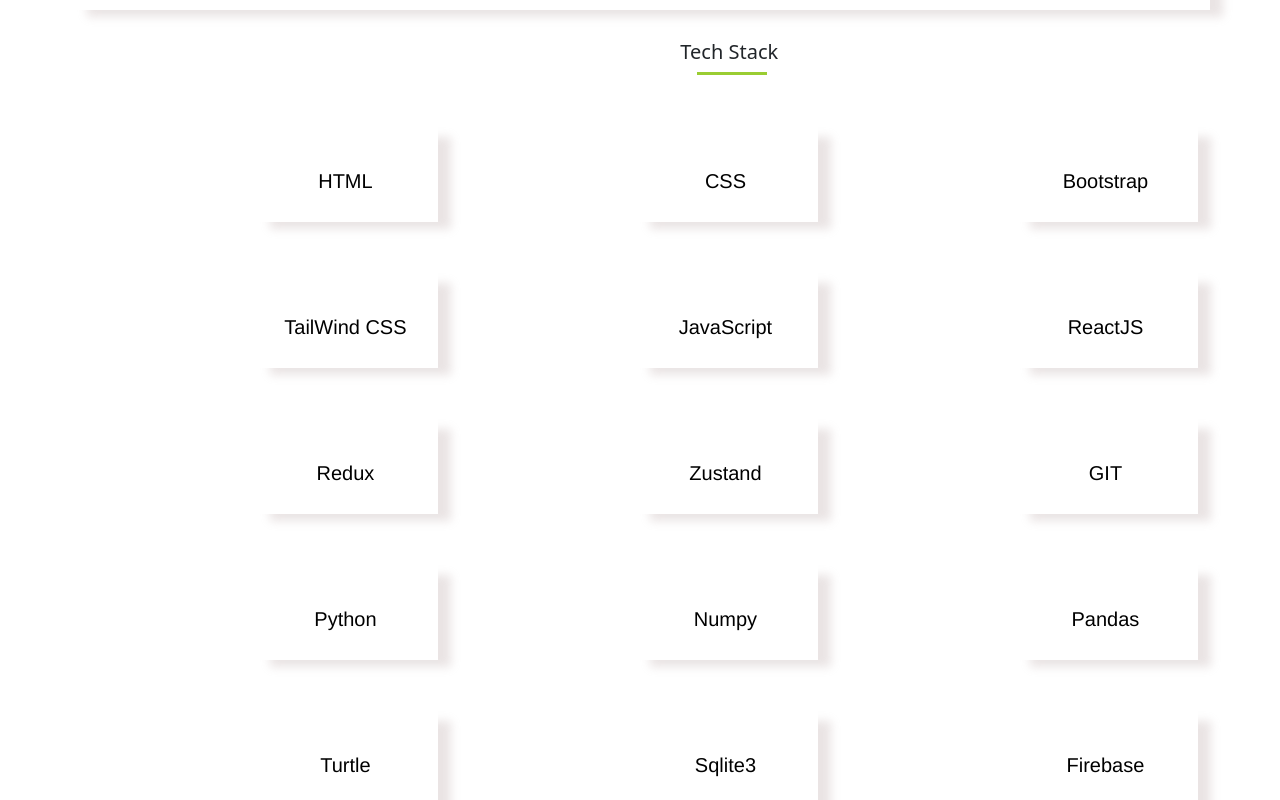
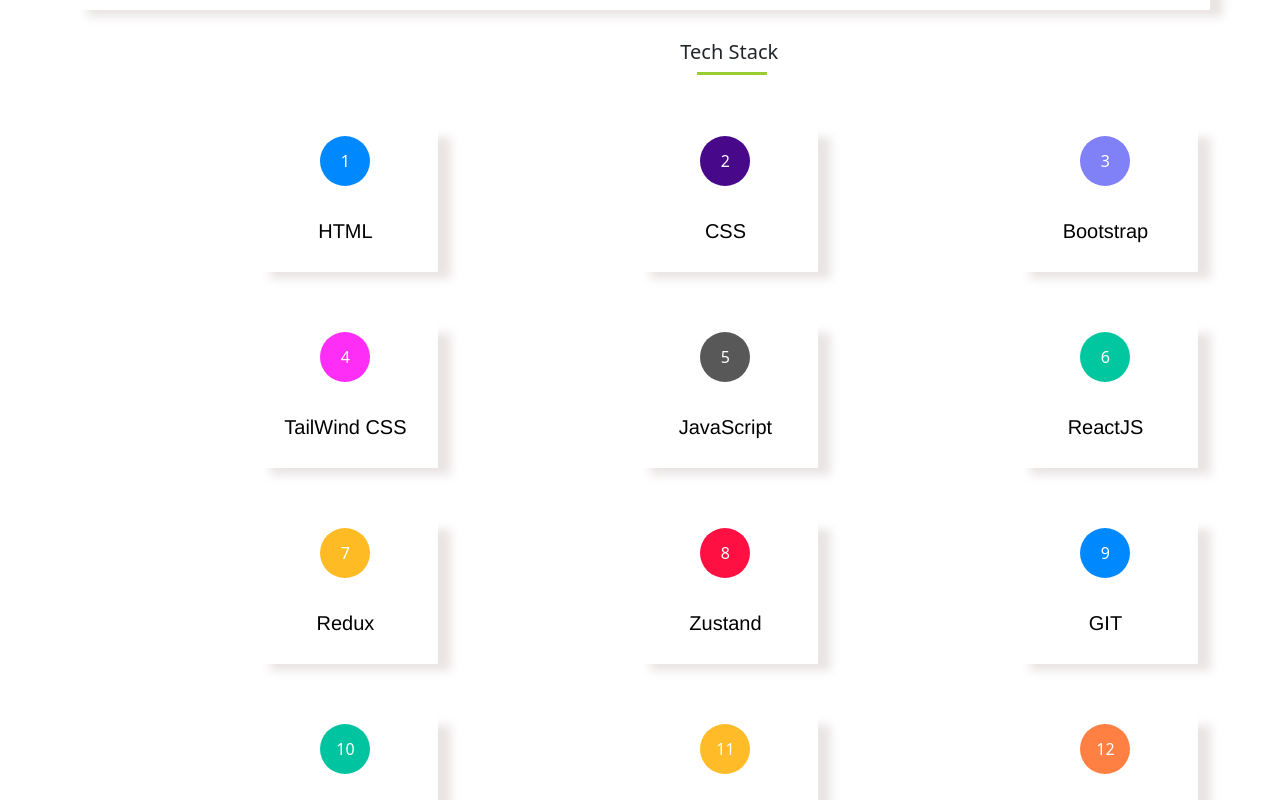
Before and after one commit to tejth/tejthPortfolio, a React (Vite) app: page / in a window 1280 px wide. Shown: the part 860-1660 px from the top of the page. Built offline with nearby package versions, Linux system fonts and the light colour scheme.

Commit message:
add colors to techstack

```diff
--- a/src/Components/TechStack/TechStack.css
+++ b/src/Components/TechStack/TechStack.css
@@ -37,3 +37,16 @@
   -webkit-box-shadow: -6px 11px 5px -4px rgba(0, 0, 0, 0.42);
   -moz-box-shadow: -6px 11px 5px -4px rgba(0, 0, 0, 0.42);
 }
+
+.tech-number {
+  border-radius: 90px;
+  height: 50px;
+  width: 50px;
+  color: white;
+  text-align: center;
+  align-items: center;
+  justify-content: center;
+  display: block;
+  margin: 0 auto;
+  line-height: 50px;
+}
--- a/src/Components/TechStack/TechStack.jsx
+++ b/src/Components/TechStack/TechStack.jsx
@@ -55,6 +55,26 @@
       name: "C++",
     },
   ];
+
+  const colors = [
+    "#0088FE",
+    "#48088A",
+    "#8181F7",
+    "#FE2EF7",
+    "#585858",
+    "#00C79F",
+    "#FFBB24",
+    "#FF1042",
+    "#0088FE",
+    "#00C49F",
+    "#FFBB28",
+    "#FF8042",
+    "#001CCE",
+    "#00C79F",
+    "#FFBB24",
+    "#FF1042",
+    "#3498DB ",
+  ];
   return (
     <>
       <div className="container techstack-section">
@@ -65,8 +85,14 @@
 
         <div className="row">
           {data.map((item, index) => (
-            <div className="col-xl-4 col-lg-4 col-md-6 col-sm-12">
+            <div className="col-xl-4 col-lg-4 col-md-6 col-sm-12 " key={index}>
               <div className="tech-content">
+                <span
+                  className="tech-number"
+                  style={{ backgroundColor: colors[index] }}
+                >
+                  {index + 1}
+                </span>
                 <p>{item.name}</p>
               </div>
             </div>
```
